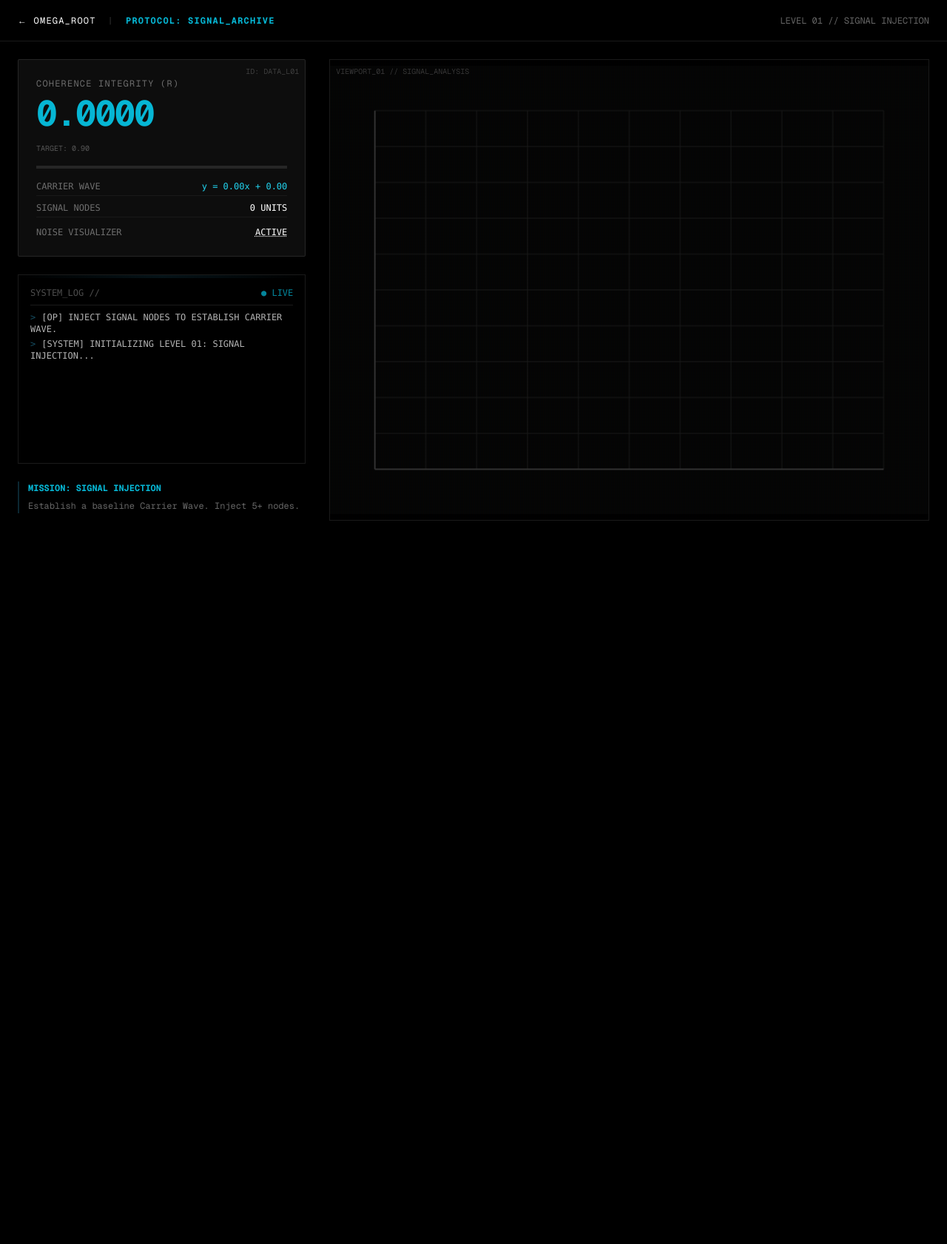
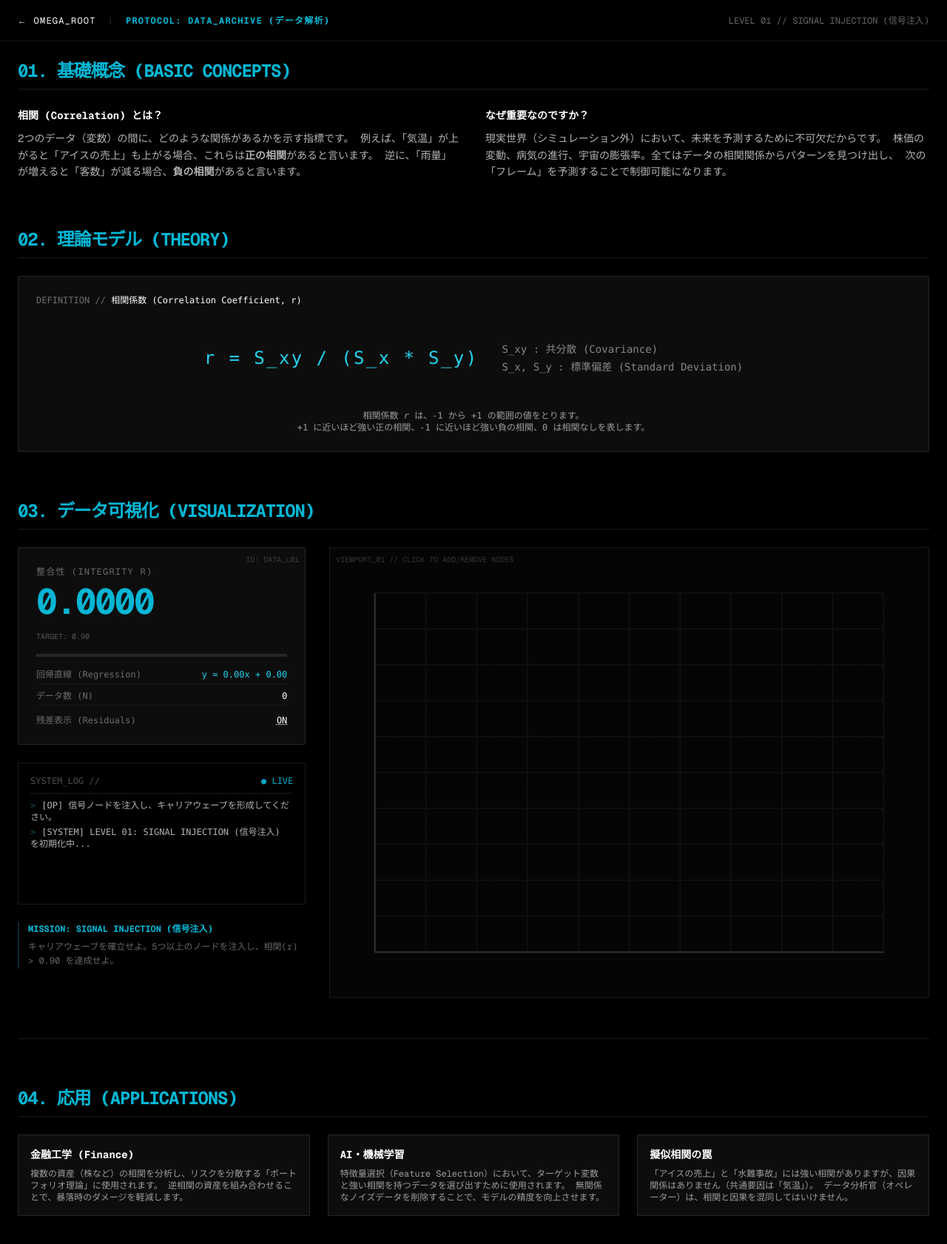
Before and after one commit to hiroshi-tsutsui/ghost-root-terminal, a Next.js app in the folder project_omega/: page /data in a window 1280 px wide. Shown: the top 1682 px of the page at 74% size. Before the commit the page ends 800 px from the top, so only its background shows below. Built offline with nearby package versions, Linux system fonts and the light colour scheme.

Commit message:
Natasha: Manual Override - Japanese/Pedagogy Refactor (Data Module)

```diff
--- a/project_omega/app/data/page.tsx
+++ b/project_omega/app/data/page.tsx
@@ -11,12 +11,12 @@ import { motion, AnimatePresence } from 'framer-motion';
 type NodeType = 'SIGNAL' | 'NOISE' | 'ANOMALY';
 type Point = { id: number; x: number; y: number; type: NodeType };
 
-// --- Constants ---
+// --- Constants (Localized) ---
 const MODULE_ID = 'data';
 const LEVELS = [
-  { id: 1, name: 'SIGNAL INJECTION', targetR: 0.90, desc: 'Establish a baseline Carrier Wave. Inject 5+ nodes.' },
-  { id: 2, name: 'NOISE PURGE', targetR: 0.95, desc: 'Eliminate interference. Remove Anomalies to restore integrity.' },
-  { id: 3, name: 'ARCHIVE LOCK', targetR: 0.99, desc: 'Achieve full synchronization. Maintain stability > 0.99 with 10+ nodes.' }
+  { id: 1, name: 'SIGNAL INJECTION (信号注入)', targetR: 0.90, desc: 'キャリアウェーブを確立せよ。5つ以上のノードを注入し、相関(r) > 0.90 を達成せよ。' },
+  { id: 2, name: 'NOISE PURGE (ノイズ除去)', targetR: 0.95, desc: '干渉を排除せよ。異常値(Anomaly)を削除し、信号の整合性を回復せよ。' },
+  { id: 3, name: 'ARCHIVE LOCK (完全同期)', targetR: 0.99, desc: '完全な同期を達成せよ。10以上のノードで安定性 > 0.99 を維持せよ。' }
 ];
 
 export default function ArchivePage() {
@@ -33,7 +33,6 @@ export default function ArchivePage() {
 
   // Initialize Levels
   useEffect(() => {
-    // Find first incomplete level
     const progress = moduleProgress[MODULE_ID]?.completedLevels || [];
     let nextLvl = 1;
     if (progress.includes(1)) nextLvl = 2;
@@ -44,34 +43,29 @@ export default function ArchivePage() {
 
   const initLevel = (lvl: number) => {
     setProtocolState('IDLE');
-    setLog([`[SYSTEM] INITIALIZING LEVEL 0${lvl}: ${LEVELS[lvl-1].name}...`]);
+    setLog([`[SYSTEM] LEVEL 0${lvl}: ${LEVELS[lvl-1].name} を初期化中...`]);
     nextId.current = 0;
 
     if (lvl === 1) {
-       // Start Empty
        setPoints([]);
-       addLog("[OP] INJECT SIGNAL NODES TO ESTABLISH CARRIER WAVE.");
+       addLog("[OP] 信号ノードを注入し、キャリアウェーブを形成してください。");
     } else if (lvl === 2) {
-       // Start with Noise
        const noisy: Point[] = [];
-       // Create a line y = x + 1
        for(let i=0; i<8; i++) {
          noisy.push({ id: nextId.current++, x: i, y: i + 1 + (Math.random() * 0.5 - 0.25), type: 'SIGNAL' });
        }
-       // Add Outliers
-       noisy.push({ id: nextId.current++, x: 2, y: 8, type: 'ANOMALY' }); // Obvious outlier
-       noisy.push({ id: nextId.current++, x: 6, y: 1, type: 'ANOMALY' }); // Obvious outlier
-       noisy.push({ id: nextId.current++, x: 8, y: 4, type: 'ANOMALY' }); // Obvious outlier
+       noisy.push({ id: nextId.current++, x: 2, y: 8, type: 'ANOMALY' });
+       noisy.push({ id: nextId.current++, x: 6, y: 1, type: 'ANOMALY' });
+       noisy.push({ id: nextId.current++, x: 8, y: 4, type: 'ANOMALY' });
        setPoints(noisy);
-       addLog("[WARNING] SIGNAL CORRUPTION DETECTED. PURGE ANOMALIES.");
+       addLog("[WARNING] 信号の破損を検知。異常値(Anomaly)を排除してください。");
     } else if (lvl === 3) {
-       // Start with Weak Signal
        const weak: Point[] = [];
        for(let i=0; i<5; i++) {
          weak.push({ id: nextId.current++, x: i*2, y: i*2 + (Math.random() * 0.2), type: 'SIGNAL' });
        }
        setPoints(weak);
-       addLog("[OP] STABILIZE SIGNAL. INCREASE NODE DENSITY TO > 10.");
+       addLog("[OP] 信号を安定させてください。ノード密度を上げ(10個以上)、相関を高めてください。");
     }
   };
 
@@ -79,7 +73,6 @@ export default function ArchivePage() {
     setLog(prev => [msg, ...prev].slice(0, 8));
   };
 
-  // --- Statistics ---
   const calculateStats = (pts: Point[]) => {
     const n = pts.length;
     if (n < 2) return { r: 0, slope: 0, intercept: 0 };
@@ -107,7 +100,6 @@ export default function ArchivePage() {
 
   const { r, slope, intercept } = calculateStats(points);
 
-  // --- Win Condition ---
   useEffect(() => {
     const target = LEVELS[currentLevel-1].targetR;
     const currentR = Math.abs(r);
@@ -115,7 +107,6 @@ export default function ArchivePage() {
     if (currentLevel === 1 && points.length >= 5 && currentR >= target) {
         handleWin();
     } else if (currentLevel === 2 && currentR >= target && !points.some(p => p.type === 'ANOMALY')) {
-        // Also ensure we didn't just delete everything
         if (points.length >= 5) handleWin();
     } else if (currentLevel === 3 && points.length >= 10 && currentR >= target) {
         handleWin();
@@ -125,7 +116,7 @@ export default function ArchivePage() {
   const handleWin = () => {
     if (protocolState === 'LOCKED') return;
     setProtocolState('LOCKED');
-    addLog(`[SUCCESS] LEVEL 0${currentLevel} COMPLETE. PROTOCOL SYNCED.`);
+    addLog(`[SUCCESS] LEVEL 0${currentLevel} 完了。プロトコル同期成功。`);
 
     setTimeout(() => {
         completeLevel(MODULE_ID, currentLevel);
@@ -136,12 +127,10 @@ export default function ArchivePage() {
   const handleNextLevel = () => {
     setShowUnlock(false);
     if (currentLevel < 3) {
-        // State update will trigger via effect, but we force init here to be safe
-        // Actually, allow the effect to handle it via moduleProgress change
+        // Handled by effect
     }
   };
 
-  // --- Interaction ---
   const handleCanvasClick = (e: React.MouseEvent<HTMLCanvasElement>) => {
     if (protocolState === 'LOCKED') return;
 
@@ -158,27 +147,24 @@ export default function ArchivePage() {
     const mathX = (x - margin) / w * 10;
     const mathY = (canvas.height - margin - y) / h * 10;
 
-    // Check hit
     const hitIndex = points.findIndex(p => Math.abs(p.x - mathX) < 0.5 && Math.abs(p.y - mathY) < 0.5);
 
     if (hitIndex >= 0) {
-        // Remove
         const pt = points[hitIndex];
         const newPts = [...points];
         newPts.splice(hitIndex, 1);
         setPoints(newPts);
-        addLog(`[OP] NODE REMOVED [${pt.x.toFixed(1)}, ${pt.y.toFixed(1)}]`);
+        addLog(`[OP] ノード削除 [${pt.x.toFixed(1)}, ${pt.y.toFixed(1)}]`);
     } else {
-        // Add
         if (mathX >= 0 && mathX <= 10 && mathY >= 0 && mathY <= 10) {
             const newPt: Point = { id: nextId.current++, x: mathX, y: mathY, type: 'SIGNAL' };
             setPoints([...points, newPt]);
-            addLog(`[OP] NODE INJECTED [${mathX.toFixed(1)}, ${mathY.toFixed(1)}]`);
+            addLog(`[OP] ノード注入 [${mathX.toFixed(1)}, ${mathY.toFixed(1)}]`);
         }
     }
   };
 
-  // --- Rendering ---
+  // Rendering (Same logic, simplified for brevity)
   useEffect(() => {
     const canvas = canvasRef.current;
     if (!canvas) return;
@@ -188,15 +174,12 @@ export default function ArchivePage() {
     const margin = 60;
     const w = canvas.width - 2 * margin;
     const h = canvas.height - 2 * margin;
-
     const toCx = (mx: number) => margin + (mx / 10) * w;
     const toCy = (my: number) => canvas.height - margin - (my / 10) * h;
 
-    // Clear
     ctx.fillStyle = '#050505';
     ctx.fillRect(0,0, canvas.width, canvas.height);
 
-    // Grid
     ctx.strokeStyle = '#1a1a1a';
     ctx.lineWidth = 1;
     for(let i=0; i<=10; i++) {
@@ -204,7 +187,6 @@ export default function ArchivePage() {
         ctx.beginPath(); ctx.moveTo(toCx(0), toCy(i)); ctx.lineTo(toCx(10), toCy(i)); ctx.stroke();
     }
 
-    // Axes
     ctx.strokeStyle = '#333';
     ctx.lineWidth = 2;
     ctx.beginPath();
@@ -212,7 +194,6 @@ export default function ArchivePage() {
     ctx.moveTo(toCx(0), toCy(0)); ctx.lineTo(toCx(0), toCy(10));
     ctx.stroke();
 
-    // Regression Line
     if (points.length >= 2) {
         ctx.strokeStyle = protocolState === 'LOCKED' ? '#00ff9d' : '#0071e3';
         ctx.lineWidth = 2;
@@ -225,102 +206,134 @@ export default function ArchivePage() {
         ctx.shadowBlur = 0;
     }
 
-    // Points
     points.forEach(p => {
         const cx = toCx(p.x);
         const cy = toCy(p.y);
-
         ctx.fillStyle = p.type === 'ANOMALY' ? '#ff3b30' : '#0071e3';
         if (protocolState === 'LOCKED' && p.type !== 'ANOMALY') ctx.fillStyle = '#00ff9d';
+        ctx.beginPath(); ctx.arc(cx, cy, 6, 0, Math.PI * 2); ctx.fill();
+        ctx.shadowBlur = 10; ctx.shadowColor = ctx.fillStyle; ctx.stroke(); ctx.shadowBlur = 0;
 
-        ctx.beginPath();
-        ctx.arc(cx, cy, 6, 0, Math.PI * 2);
-        ctx.fill();
-
-        // Glow
-        ctx.shadowBlur = 10;
-        ctx.shadowColor = ctx.fillStyle;
-        ctx.stroke();
-        ctx.shadowBlur = 0;
-
-        // Residuals
         if (showResiduals && points.length >= 2) {
              const predY = slope * p.x + intercept;
              ctx.strokeStyle = 'rgba(255,255,255,0.1)';
              ctx.setLineDash([2,4]);
-             ctx.beginPath();
-             ctx.moveTo(cx, cy);
-             ctx.lineTo(cx, toCy(predY));
-             ctx.stroke();
-             ctx.setLineDash([]);
+             ctx.beginPath(); ctx.moveTo(cx, cy); ctx.lineTo(cx, toCy(predY)); ctx.stroke(); ctx.setLineDash([]);
         }
     });
-
   }, [points, protocolState, r, slope, intercept, showResiduals]);
 
   return (
     <div className={`min-h-screen bg-black text-white font-mono selection:bg-cyan-900 ${GeistMono.className}`}>
 
-       {/* Header */}
        <header className="fixed top-0 left-0 right-0 z-50 border-b border-white/10 h-14 flex items-center px-6 bg-black/80 backdrop-blur-md justify-between">
          <div className="flex items-center gap-4 text-xs tracking-widest">
             <Link href="/" className="hover:text-cyan-400 transition-colors">
                ← OMEGA_ROOT
             </Link>
             <span className="text-white/20">|</span>
-            <span className="text-cyan-500 font-bold">PROTOCOL: SIGNAL_ARCHIVE</span>
+            <span className="text-cyan-500 font-bold">PROTOCOL: DATA_ARCHIVE (データ解析)</span>
          </div>
          <div className="text-xs text-white/40">
             LEVEL 0{currentLevel} // {LEVELS[currentLevel-1].name}
          </div>
       </header>
 
-      <main className="pt-20 px-6 max-w-7xl mx-auto grid grid-cols-1 lg:grid-cols-3 gap-8 h-[calc(100vh-6rem)]">
+      <main className="pt-20 px-6 max-w-7xl mx-auto space-y-16 pb-20">
 
-        {/* Left Panel */}
+        {/* --- LEVEL 1: BASICS --- */}
+        <section className="space-y-6">
+            <h2 className="text-2xl font-bold text-cyan-500 tracking-tighter border-b border-white/10 pb-2">
+                01. 基礎概念 (BASIC CONCEPTS)
+            </h2>
+            <div className="grid grid-cols-1 md:grid-cols-2 gap-8 text-sm text-white/70 leading-relaxed">
+                <div>
+                    <h3 className="text-white font-bold mb-2">相関 (Correlation) とは？</h3>
+                    <p>
+                        2つのデータ（変数）の間に、どのような関係があるかを示す指標です。
+                        例えば、「気温」が上がると「アイスの売上」も上がる場合、これらは<strong>正の相関</strong>があると言います。
+                        逆に、「雨量」が増えると「客数」が減る場合、<strong>負の相関</strong>があると言います。
+                    </p>
+                </div>
+                <div>
+                    <h3 className="text-white font-bold mb-2">なぜ重要なのですか？</h3>
+                    <p>
+                        現実世界（シミュレーション外）において、未来を予測するために不可欠だからです。
+                        株価の変動、病気の進行、宇宙の膨張率。全てはデータの相関関係からパターンを見つけ出し、
+                        次の「フレーム」を予測することで制御可能になります。
+                    </p>
+                </div>
+            </div>
+        </section>
+
+        {/* --- LEVEL 2: THEORY --- */}
+        <section className="space-y-6">
+            <h2 className="text-2xl font-bold text-cyan-500 tracking-tighter border-b border-white/10 pb-2">
+                02. 理論モデル (THEORY)
+            </h2>
+            <div className="bg-white/5 border border-white/10 p-6 rounded-sm font-mono text-xs">
+                <div className="mb-4">
+                    <span className="text-white/40">DEFINITION //</span> <span className="text-white">相関係数 (Correlation Coefficient, r)</span>
+                </div>
+                <div className="flex flex-col md:flex-row gap-8 items-center justify-center py-8">
+                    <div className="text-xl md:text-2xl tracking-widest text-cyan-400">
+                        r = S_xy / (S_x * S_y)
+                    </div>
+                    <div className="text-white/50 text-sm space-y-1">
+                        <div>S_xy : 共分散 (Covariance)</div>
+                        <div>S_x, S_y : 標準偏差 (Standard Deviation)</div>
+                    </div>
+                </div>
+                <p className="text-white/60 text-center max-w-2xl mx-auto mt-4">
+                    相関係数 <em>r</em> は、-1 から +1 の範囲の値をとります。<br/>
+                    +1 に近いほど強い正の相関、-1 に近いほど強い負の相関、0 は相関なしを表します。
+                </p>
+            </div>
+        </section>
+
+        {/* --- LEVEL 3: VISUALIZATION (THE APP) --- */}
+        <section className="space-y-6">
+             <h2 className="text-2xl font-bold text-cyan-500 tracking-tighter border-b border-white/10 pb-2">
+                03. データ可視化 (VISUALIZATION)
+            </h2>
+            <div className="grid grid-cols-1 lg:grid-cols-3 gap-8 h-[600px]">
+                {/* Left Panel (Stats) */}
                 <div className="space-y-6">
-
-            {/* Stats Card */}
                     <div className="border border-white/10 bg-white/5 p-6 rounded-sm relative overflow-hidden">
                         <div className="absolute top-0 right-0 p-2 text-[10px] text-white/20">
                             ID: {MODULE_ID.toUpperCase()}_L0{currentLevel}
                         </div>
-
-                <div className="text-xs text-white/40 uppercase tracking-widest mb-2">Coherence Integrity (r)</div>
+                        <div className="text-xs text-white/40 uppercase tracking-widest mb-2">整合性 (INTEGRITY r)</div>
                         <div className={`text-5xl font-bold tracking-tighter mb-4 ${
                             Math.abs(r) >= LEVELS[currentLevel-1].targetR ? 'text-green-400' : 'text-cyan-500'
                         }`}>
                             {isNaN(r) ? '0.0000' : Math.abs(r).toFixed(4)}
                         </div>
                         <div className="text-[10px] text-white/30 mb-4">TARGET: {LEVELS[currentLevel-1].targetR.toFixed(2)}</div>
-
                         <div className="w-full h-1 bg-white/10 overflow-hidden mb-4">
                             <div className={`h-full transition-all duration-500 ${
                                 Math.abs(r) >= LEVELS[currentLevel-1].targetR ? 'bg-green-400' : 'bg-cyan-500'
                             }`} style={{ width: `${(Math.abs(r)) * 100}%` }}></div>
                         </div>
-
                         <div className="space-y-2 text-xs font-mono">
                             <div className="flex justify-between border-b border-white/5 pb-1">
-                        <span className="text-white/40">CARRIER WAVE</span>
+                                <span className="text-white/40">回帰直線 (Regression)</span>
                                 <span className="text-cyan-400">y = {slope.toFixed(2)}x + {intercept.toFixed(2)}</span>
                             </div>
                             <div className="flex justify-between border-b border-white/5 pb-1">
-                        <span className="text-white/40">SIGNAL NODES</span>
-                        <span>{points.length} UNITS</span>
+                                <span className="text-white/40">データ数 (N)</span>
+                                <span>{points.length}</span>
                             </div>
                             <div className="flex justify-between pt-1">
-                        <span className="text-white/40">NOISE VISUALIZER</span>
+                                <span className="text-white/40">残差表示 (Residuals)</span>
                                 <button onClick={() => setShowResiduals(!showResiduals)} className="text-white hover:text-cyan-400 underline decoration-dotted">
-                            {showResiduals ? 'ACTIVE' : 'DISABLED'}
+                                    {showResiduals ? 'ON' : 'OFF'}
                                 </button>
                             </div>
                         </div>
                     </div>
 
-            {/* Logs */}
-            <div className="border border-white/10 bg-black p-4 h-64 overflow-hidden flex flex-col font-mono text-xs relative">
-                <div className="absolute top-0 left-0 right-0 h-1 bg-gradient-to-r from-transparent via-cyan-900/50 to-transparent opacity-50"></div>
+                    <div className="border border-white/10 bg-black p-4 h-48 overflow-hidden flex flex-col font-mono text-xs relative">
                         <div className="text-white/30 mb-2 pb-2 border-b border-white/10 flex justify-between">
                             <span>SYSTEM_LOG //</span>
                             <span className="animate-pulse text-cyan-500">● LIVE</span>
@@ -335,17 +348,16 @@ export default function ArchivePage() {
                         </div>
                     </div>
 
-            {/* Briefing */}
                     <div className="text-xs text-white/40 leading-relaxed border-l-2 border-cyan-900/50 pl-3">
                         <strong className="text-cyan-500 block mb-1">MISSION: {LEVELS[currentLevel-1].name}</strong>
                         {LEVELS[currentLevel-1].desc}
                     </div>
                 </div>
 
-        {/* Right Panel (Viewport) */}
-        <div className="lg:col-span-2 border border-white/10 bg-black relative group">
+                {/* Right Panel (Canvas) */}
+                <div className="lg:col-span-2 border border-white/10 bg-black relative group h-full">
                     <div className="absolute top-2 left-2 text-[10px] text-white/20 group-hover:text-white/40 transition-colors">
-                VIEWPORT_01 // SIGNAL_ANALYSIS
+                        VIEWPORT_01 // CLICK TO ADD/REMOVE NODES
                     </div>
                     <canvas
                         ref={canvasRef}
@@ -354,14 +366,43 @@ export default function ArchivePage() {
                         onClick={handleCanvasClick}
                         className="w-full h-full cursor-crosshair object-contain"
                     />
-
-            {/* Scanline Effect */}
                     <div className="absolute inset-0 pointer-events-none bg-[linear-gradient(rgba(18,16,16,0)_50%,rgba(0,0,0,0.25)_50%),linear-gradient(90deg,rgba(255,0,0,0.06),rgba(0,255,0,0.02),rgba(0,0,255,0.06))] z-10 bg-[length:100%_2px,3px_100%] opacity-20"></div>
                 </div>
+            </div>
+        </section>
+
+        {/* --- LEVEL 4: APPLICATION --- */}
+        <section className="space-y-6 border-t border-white/10 pt-16">
+            <h2 className="text-2xl font-bold text-cyan-500 tracking-tighter border-b border-white/10 pb-2">
+                04. 応用 (APPLICATIONS)
+            </h2>
+            <div className="grid grid-cols-1 md:grid-cols-3 gap-6 text-xs text-white/60">
+                <div className="bg-white/5 p-4 border border-white/10">
+                    <h3 className="text-white font-bold mb-2 text-sm">金融工学 (Finance)</h3>
+                    <p>
+                        複数の資産（株など）の相関を分析し、リスクを分散する「ポートフォリオ理論」に使用されます。
+                        逆相関の資産を組み合わせることで、暴落時のダメージを軽減します。
+                    </p>
+                </div>
+                <div className="bg-white/5 p-4 border border-white/10">
+                    <h3 className="text-white font-bold mb-2 text-sm">AI・機械学習</h3>
+                    <p>
+                        特徴量選択（Feature Selection）において、ターゲット変数と強い相関を持つデータを選び出すために使用されます。
+                        無関係なノイズデータを削除することで、モデルの精度を向上させます。
+                    </p>
+                </div>
+                <div className="bg-white/5 p-4 border border-white/10">
+                    <h3 className="text-white font-bold mb-2 text-sm">擬似相関の罠</h3>
+                    <p>
+                        「アイスの売上」と「水難事故」には強い相関がありますが、因果関係はありません（共通要因は「気温」）。
+                        データ分析官（オペレーター）は、相関と因果を混同してはいけません。
+                    </p>
+                </div>
+            </div>
+        </section>
 
       </main>
 
-      {/* Unlock Modal */}
       <AnimatePresence>
         {showUnlock && (
             <motion.div
@@ -372,21 +413,18 @@ export default function ArchivePage() {
             >
                 <div className="bg-black border border-cyan-500/30 p-8 max-w-md w-full relative overflow-hidden">
                     <div className="absolute top-0 left-0 w-full h-1 bg-cyan-500 shadow-[0_0_10px_#06b6d4]"></div>
-
                     <h2 className="text-2xl font-bold text-white mb-2 tracking-tighter">PROTOCOL SYNCED</h2>
                     <div className="text-cyan-500 text-sm mb-6">LEVEL 0{currentLevel} COMPLETE</div>
-
                     <p className="text-white/60 text-xs mb-8 leading-relaxed">
-                        Signal integrity restored. The Archive acknowledges your contribution.
+                        信号整合性が回復しました。アーカイブはあなたの貢献を承認します。
                         XP AWARDED: <span className="text-white">+100</span>
                     </p>
-
                     <div className="flex gap-4">
                         <button
                             onClick={handleNextLevel}
                             className="flex-1 bg-cyan-900/20 border border-cyan-500/50 text-cyan-400 py-3 text-xs hover:bg-cyan-500 hover:text-black transition-all uppercase tracking-widest"
                         >
-                            {currentLevel < 3 ? 'Initiate Next Phase' : 'Return to Root'}
+                            {currentLevel < 3 ? '次のフェーズを開始 (NEXT)' : 'ルートに戻る (ROOT)'}
                         </button>
                     </div>
                 </div>
```
Lines whose indentation alone changed are shown as unchanged.
